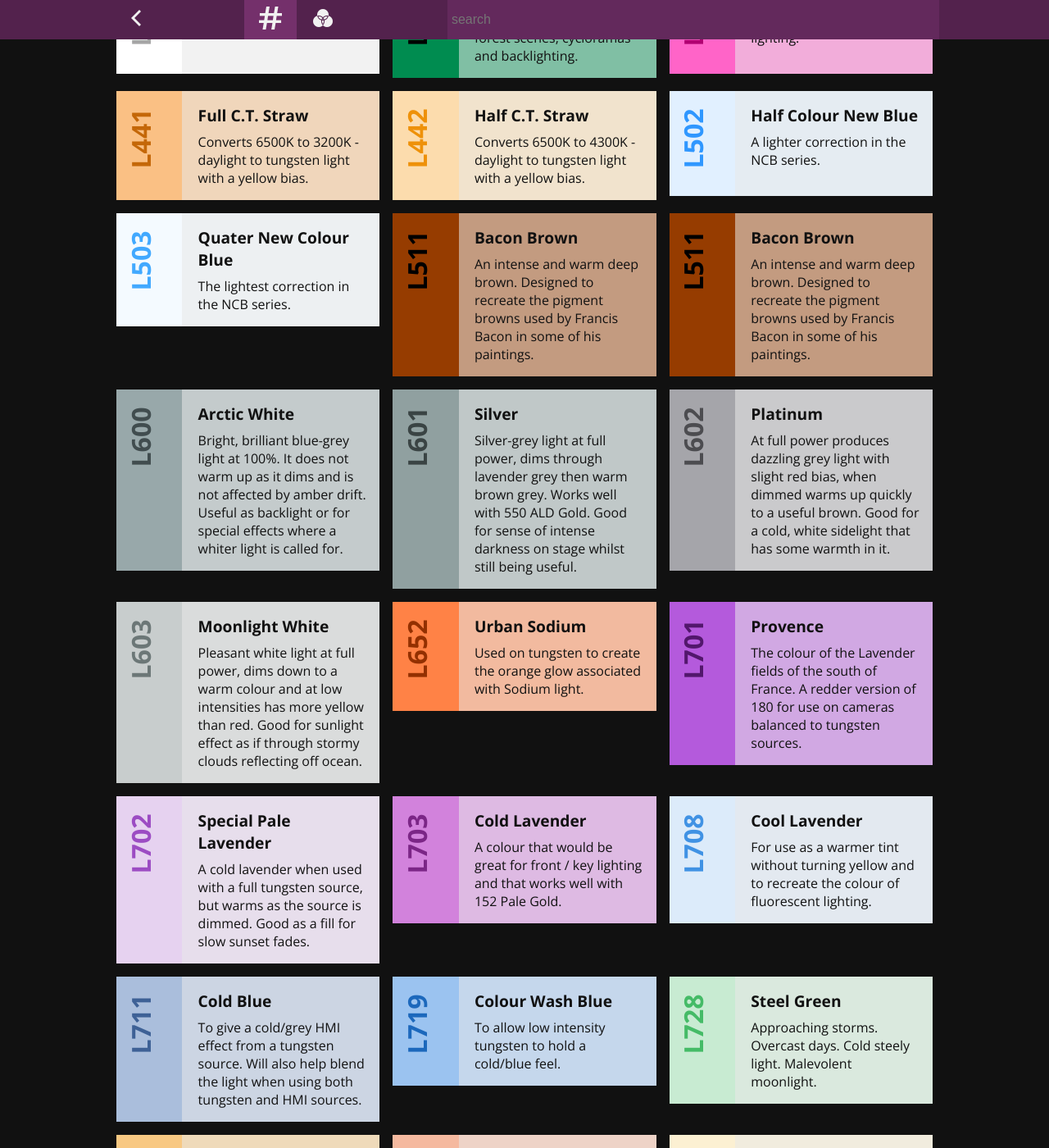
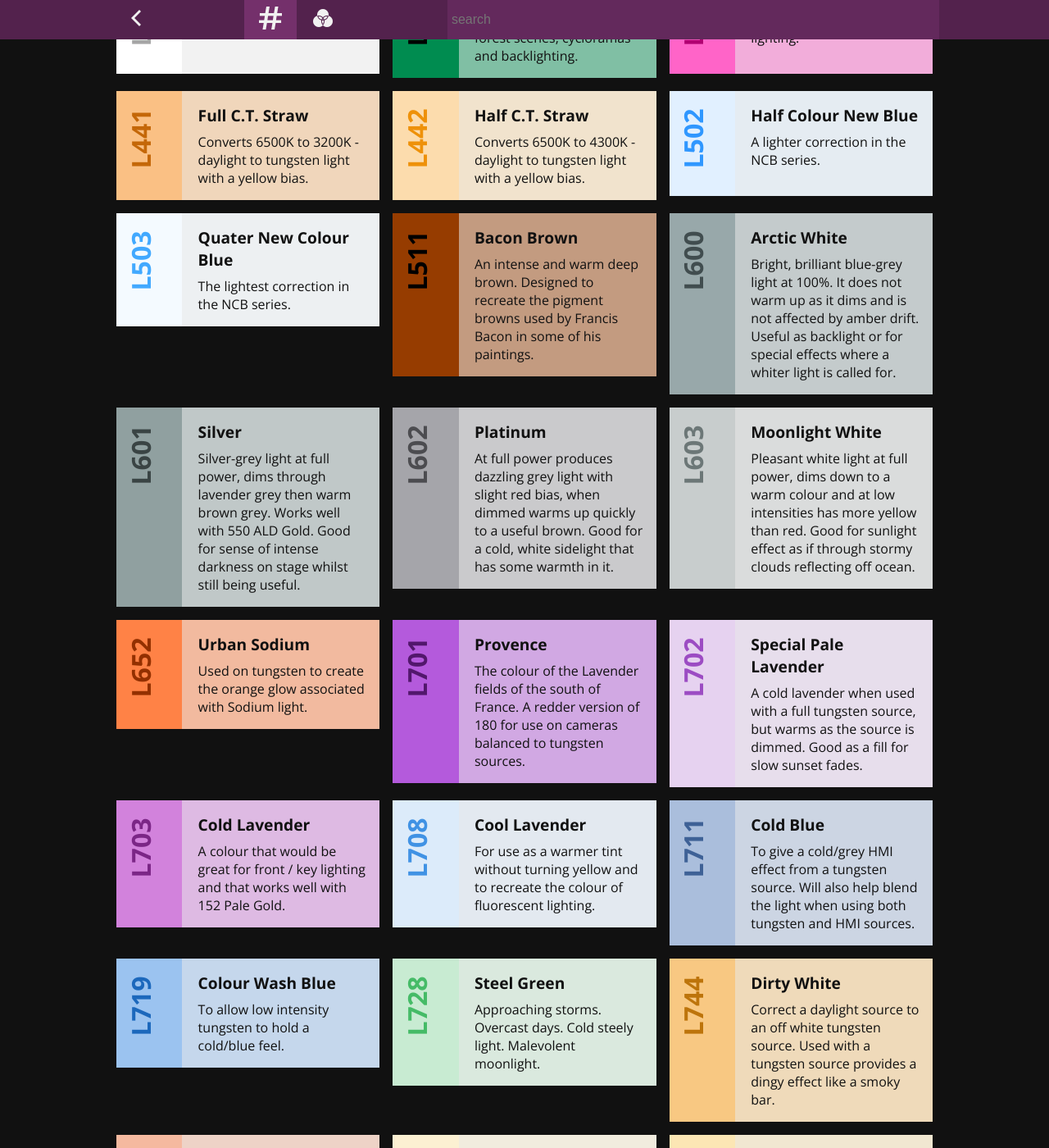
Before and after one commit to newtheatre/lx, a Jekyll site: the page built from gels.html, in a window 1280 px wide and 1400 px high, scrolled down 3569 px. Shown: the whole window at 82% size. Built offline with Jekyll 4.4.1, drawn with Linux system fonts in a browser that asks for light colours; comment, search, counter and statistics services are not loaded.

Commit message:
More Tidying

```diff
--- a/_data/gels.yml
+++ b/_data/gels.yml
@@ -67,7 +67,6 @@
 - code: L52
   color: E6AAFA
   description: Good for general areas and side lights. Great for a basic followspot colour as well as an excellent backlight.
-
   name: Light Lavender
   stock: {cut: many, sheet: 2}
 
@@ -425,13 +424,6 @@
   name: Bacon Brown
   stock: {cut: none, sheet: 1}
 
-
-- code: L511
-  color: 963C00
-  description: An intense and warm deep brown. Designed to recreate the pigment browns used by Francis Bacon in some of his paintings.
-  name: Bacon Brown
-  stock: {cut: none, sheet: 1}
-
 - code: L600
   color: 98a8aa
   description: Bright, brilliant blue-grey light at 100%. It does not warm up as it dims and is not affected by amber drift. Useful as backlight or for special effects where a whiter light is called for.
```
